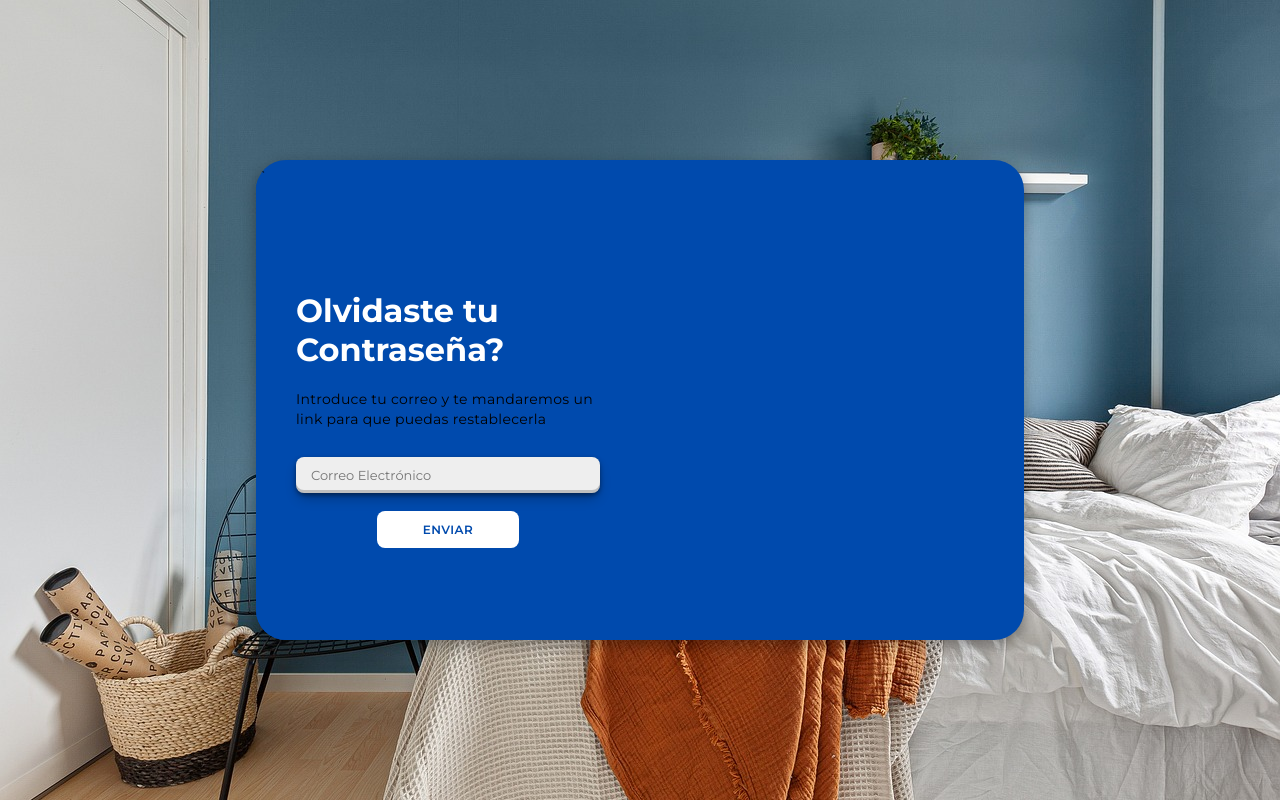
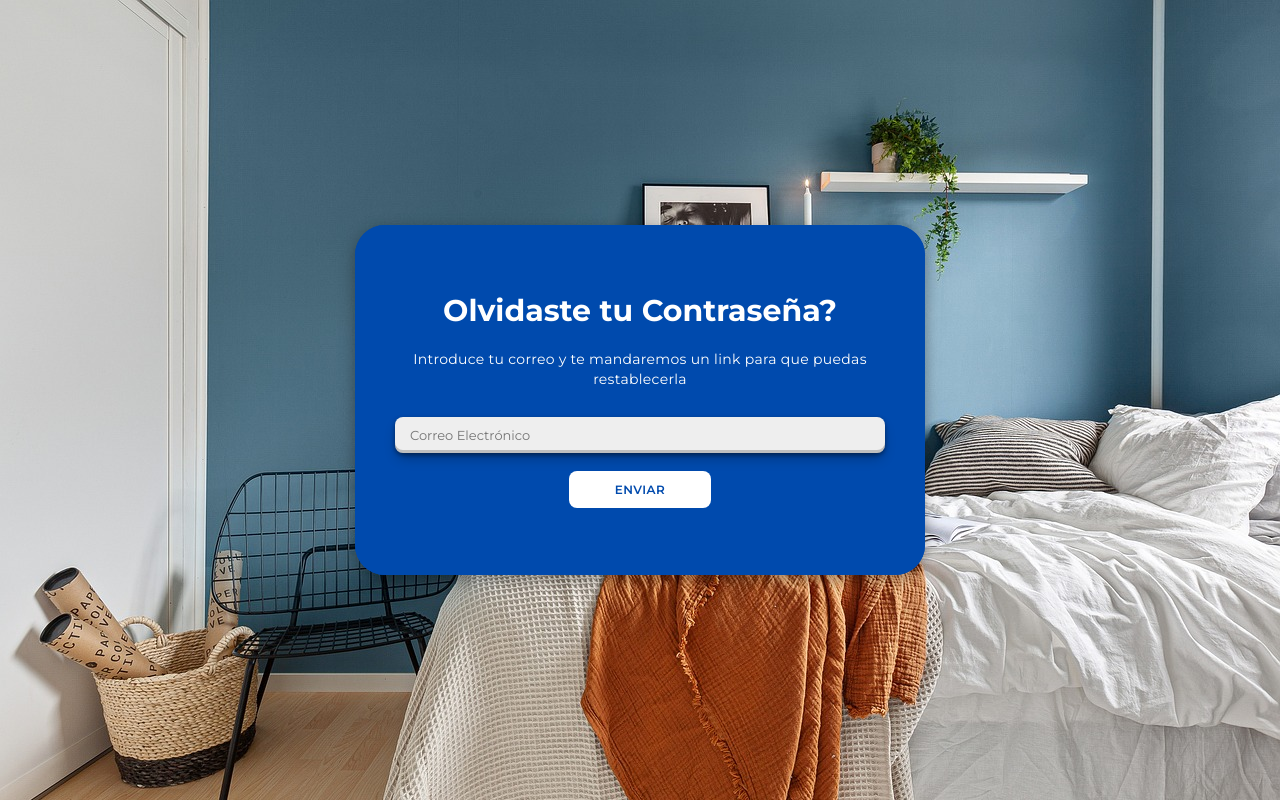
Before and after one commit to S2-net/conexionPHPMysql-main, a PHP site: page /conexionPHPMysql-main/olvidemisena.php in a window 1280 px wide. Run offline with PHP 8.4, Linux system fonts and the light colour scheme.

Commit message:
arreglos finales

```diff
--- a/estilo.css
+++ b/estilo.css
@@ -420,6 +420,7 @@ nav a{
 .content label{
     color: #FFFDFC;
 }
+
 
 .header-txt{
     text-align: center;
--- a/olvidemisena.php
+++ b/olvidemisena.php
@@ -8,29 +8,171 @@
     <link rel="stylesheet" href="estilo.css">
     <title>Inicio de sesión | Registro</title>
 </head>
+<style>
+    .containerIR1{
+  background-color: #004aad;
+  border-radius: 30px;
+  box-shadow: 0 5px 15px rgba(0, 0, 0, 0.35);
+  position: relative;
+  overflow: hidden;
+  width: 570px;
+  max-width: 100%;
+  min-height: 350px;
+
+}
+.containerIR1 form {
+    background-color: #004aad;
+    display: flex;
+    align-items: center;
+    justify-content: center;
+    flex-direction: column;
+    padding: 0 40px;
+    height: 100%;
+    font-family: 'Montserrat', sans-serif;
+}
+.h1iniregi{
+
+ color: #fff;
+}
+
+.containerIR1 h1{
+ font-family: 'Montserrat', sans-serif;
+ font-size: 30px;
+    text-align: center;
+}
+.containerIR1 p{
+  font-size: 14px;
+  line-height: 20px;
+  letter-spacing: 0.3px;
+  margin: 20px 0;
+  font-family: 'Montserrat', sans-serif;
+
+}
+
+.containerIR1 span{
+  font-size: 12px;
+  font-family: 'Montserrat', sans-serif;
+
+}
+
+.containerIR1 a{
+  color: #cecece;
+  font-size: 13px;
+  text-decoration: none;
+  margin: 15px 0 10px;
+  font-family: 'Montserrat', sans-serif;
+
+}
+
+.containerIR1 button{
+  background-color: #ffffff;
+  color: #004aad;
+  font-size: 12px;
+  padding: 10px 45px;
+  border: 1px solid transparent;
+  border-radius: 8px;
+  font-weight: 600;
+  letter-spacing: 0.5px;
+  text-transform: uppercase;
+  margin-top: 10px;
+  cursor: pointer;
+  font-family: 'Montserrat', sans-serif;
+
+}
+.sign-in1{
+  left: 0;
+  width: 100%;
+  z-index: 2;
+  font-family: 'Montserrat', sans-serif;
+
+}
+.containerIR1 input{
+  background-color: #eee;
+  border: none;
+  margin: 8px 0;
+  padding: 10px 15px;
+  font-size: 13px;
+  border-radius: 8px;
+  width: 100%;
+  outline: none;
+  font-family: 'Montserrat', sans-serif;
+
+}
+p{
+    color: white;
+    text-align: center;
+}
+.mensaje-alerta {
+            padding: 15px;
+            margin-top: 20px;
+            border-radius: 10px;
+            font-size: 13px;
+            text-align: center;
+            font-weight: bold;
+        }
+
+        .mensaje-alerta.success {
+            background-color: white;
+            color:#004aad;
+        }
+
+        .mensaje-alerta.error {
+            background-color: #f44336;
+            color: white;
+        }
+
+        .mensaje-alerta.info {
+            background-color: #2196F3;
+            color: white;
+        }
+
+</style>
+
 <body class="iniregibody">
-    <div class="containerIR" id="containerIR">
+    <div class="containerIR1" id="containerIR">
 
-        <div class="form-containerIR sign-in">
-        <<form action="enviar_correo.php" method="POST">
+        <di class="form-containerIR sign-in1">
+        <form action="enviar_correo.php" method="POST">
     <div class="h1iniregi">
         <h1>Olvidaste tu Contraseña?</h1>
     </div>
     <p>Introduce tu correo y te mandaremos un link para que puedas restablecerla</p>
     <input type="email" name="correo" placeholder="Correo Electrónico" required>
     <button type="submit" name="enviar">Enviar</button>
+    <div id="mensaje-alerta" class="mensaje-alerta" style="display: none;"></div>
+
 </form>
 
-
         </div>
-
-
-
-
     </div>
 
     <script src="iniregi.js"></script>
     <script src="app.js"></script>
 
 </body>
+<script>
+        // Verificar si hay un parámetro 'status' en la URL
+        const urlParams = new URLSearchParams(window.location.search);
+        const status = urlParams.get('status');
+        const mensajeAlerta = document.getElementById('mensaje-alerta');
+
+        // Mostrar el mensaje dependiendo del valor de 'status'
+        if (status === 'success') {
+            mensajeAlerta.textContent = 'Se ha enviado un enlace para restablecer tu contraseña a tu correo.';
+            mensajeAlerta.classList.add('success');
+            mensajeAlerta.style.display = 'block'; // Mostrar el contenedor
+        }
+
+        if (status === 'error') {
+            mensajeAlerta.textContent = 'Hubo un error al enviar el correo. Intenta de nuevo.';
+            mensajeAlerta.classList.add('error');
+            mensajeAlerta.style.display = 'block'; // Mostrar el contenedor
+        }
+
+        if (status === 'email_not_found') {
+            mensajeAlerta.textContent = 'El correo no está registrado.';
+            mensajeAlerta.classList.add('info');
+            mensajeAlerta.style.display = 'block'; // Mostrar el contenedor
+        }
+    </script>
 </html>
--- a/perfilusuario.php
+++ b/perfilusuario.php
@@ -174,7 +174,6 @@ $result_favoritos = $stmt->get_result();
             </div>
         </div>
     </section>
-<hr style="background-color: #c4c4c4;">
 
 <div class="datosresi2">
     <h1>Residencias Favoritas</h1>
```
Also changed, not shown: cambiar_sena.php (+17 -15 lines), cambiarcontra.php (added, +42 -0 lines), cargaimagenes.html (deleted, +0 -31 lines), contacto.php (+52 -0 lines), enviar_contacto.php (+12 -7 lines), enviar_correo.php (+10 -4 lines).
